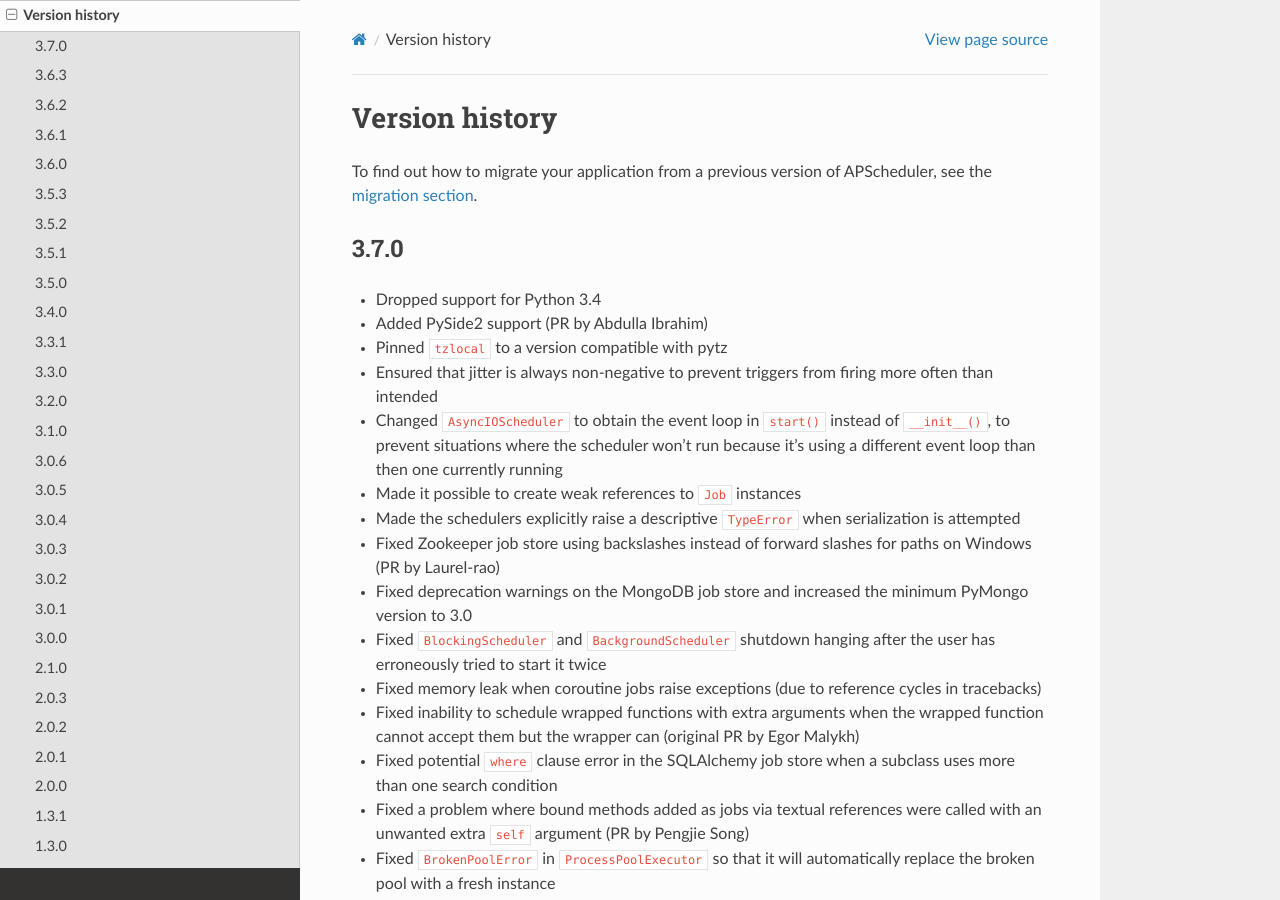
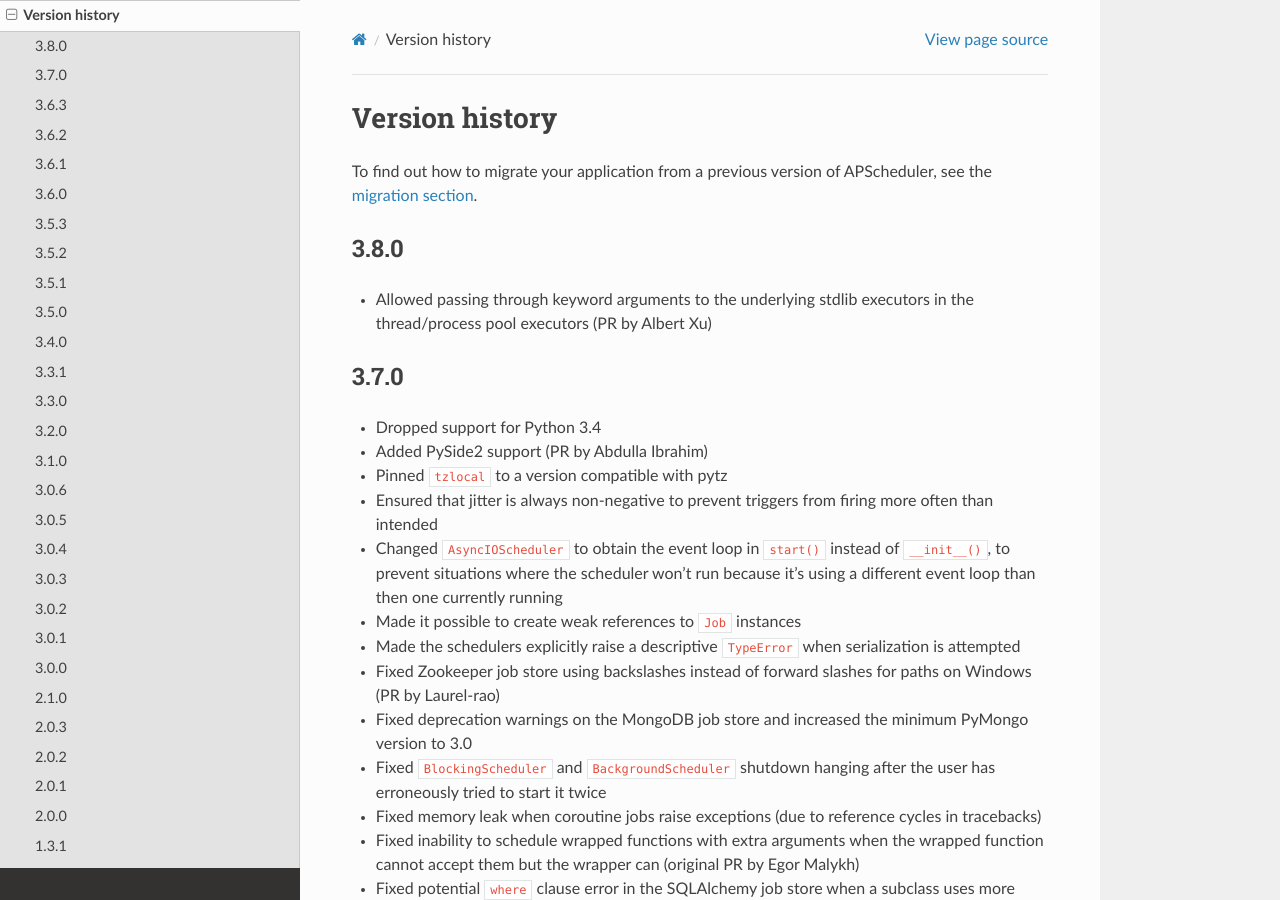
Before and after one commit to agronholm/apscheduler, a Sphinx documentation site: the page built from docs/versionhistory.rst, in a window 1280 px wide and 900 px high. Built offline with Sphinx 7.4.7 and the Read the Docs theme 2.0.0, drawn with Linux system fonts in a browser that asks for light colours.

Commit message:
Updated the version history

```diff
--- a/docs/versionhistory.rst
+++ b/docs/versionhistory.rst
@@ -3,6 +3,13 @@
 
 To find out how to migrate your application from a previous version of
 APScheduler, see the :doc:`migration section <migration>`.
+
+3.8.0
+-----
+
+* Allowed passing through keyword arguments to the underlying stdlib executors in the
+  thread/process pool executors (PR by Albert Xu)
+
 
 3.7.0
 -----
```
